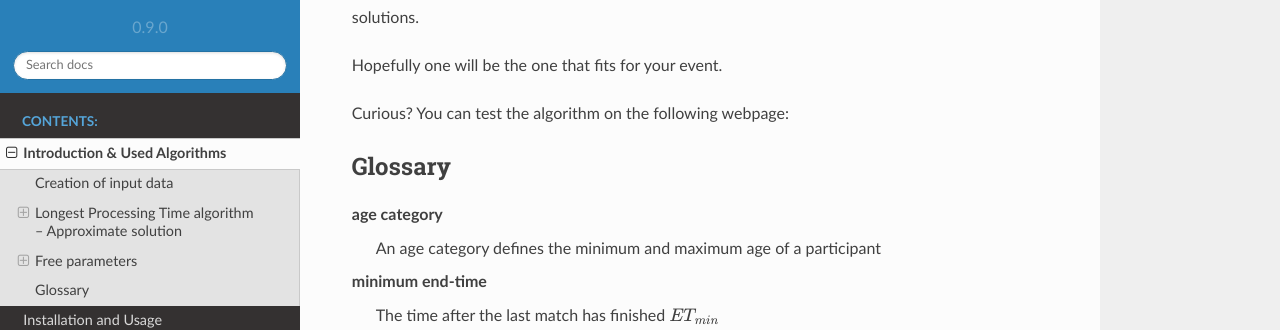
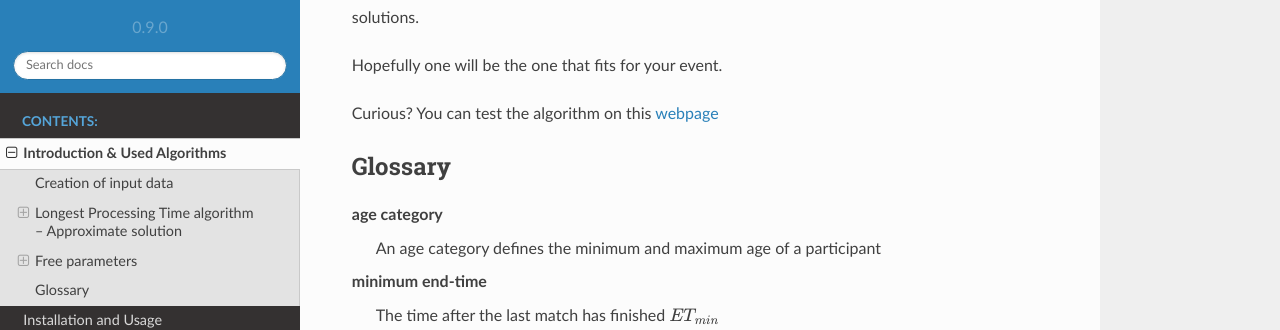
Before and after one commit to ClaudiaBehnke86/TournamentCalculator, a Sphinx documentation site: the page built from docs/source/introduction.rst, in a window 1280 px wide and 900 px high, scrolled down 10635 px. Shown: the part 154-484 px from the top of the window. Built offline with Sphinx 7.4.7 and the Read the Docs theme 2.0.0, drawn with Linux system fonts in a browser that asks for light colours; some of the changed text lies outside the part shown.

Commit message:
updates documentation

```diff
--- a/docs/source/introduction.rst
+++ b/docs/source/introduction.rst
@@ -89,8 +89,8 @@
 
 #.    *dividend* =   total time of this discipline :math:`L_{a}`
 #.    *divisor* =    perfect end-time :math:`ET_{perf}`
-#.    * quotient* =   :term:`fully-used` competition area :math:`N_{Ta}`
-#.    * remainder* =  remainder time` :math:`t_{r}`
+#.    *quotient* =   :term:`fully-used` competition area :math:`N_{Ta}`
+#.    *remainder* =  remainder time` :math:`t_{r}`
 
 This converts the relation mentioned above to:
 
@@ -247,7 +247,7 @@
 
 Hopefully one will be the one that fits for your event.
 
-Curious? You can test the algorithm on the following webpage:
+Curious? You can test the algorithm on this webpage_
 
 .. _webpage:
     https://share.streamlit.io/claudiabehnke86/tournamentcalculator/tourcalc/theapp.py
```
